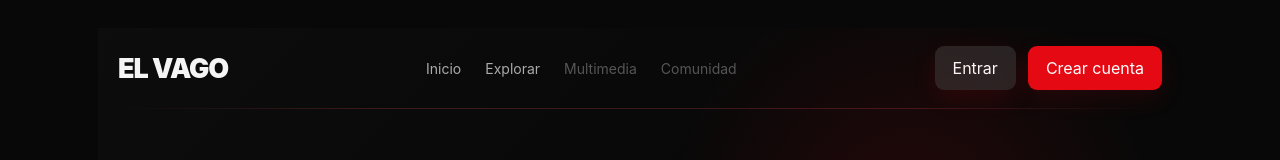
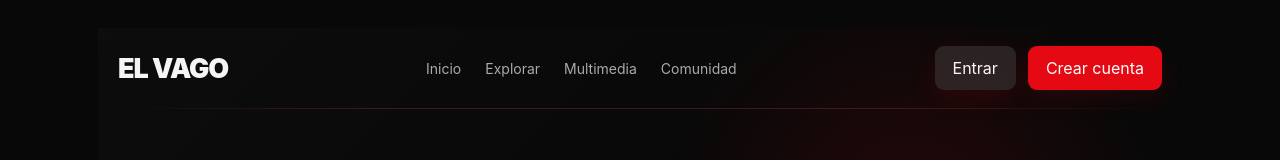
Before and after one commit to cesarrosa610-collab/el-vago, a Next.js app: page / in a window 1280 px wide. Shown: the top 160 px of the page. Built offline with nearby package versions, Linux system fonts and the light colour scheme; no server answers; the database is empty.

Commit message:
Enable Multimedia and Community navigation

```diff
--- a/src/app/GlobalNav.tsx
+++ b/src/app/GlobalNav.tsx
@@ -19,13 +19,13 @@ export default async function GlobalNav() {
           Explorar
         </Link>
 
-        <span className="navLink navDisabled">
+        <Link className="navLink" href="/multimedia">
           Multimedia
-        </span>
+        </Link>
 
-        <span className="navLink navDisabled">
+        <Link className="navLink" href="/comunidad">
           Comunidad
-        </span>
+        </Link>
       </div>
 
       <div className="navActions">
```
